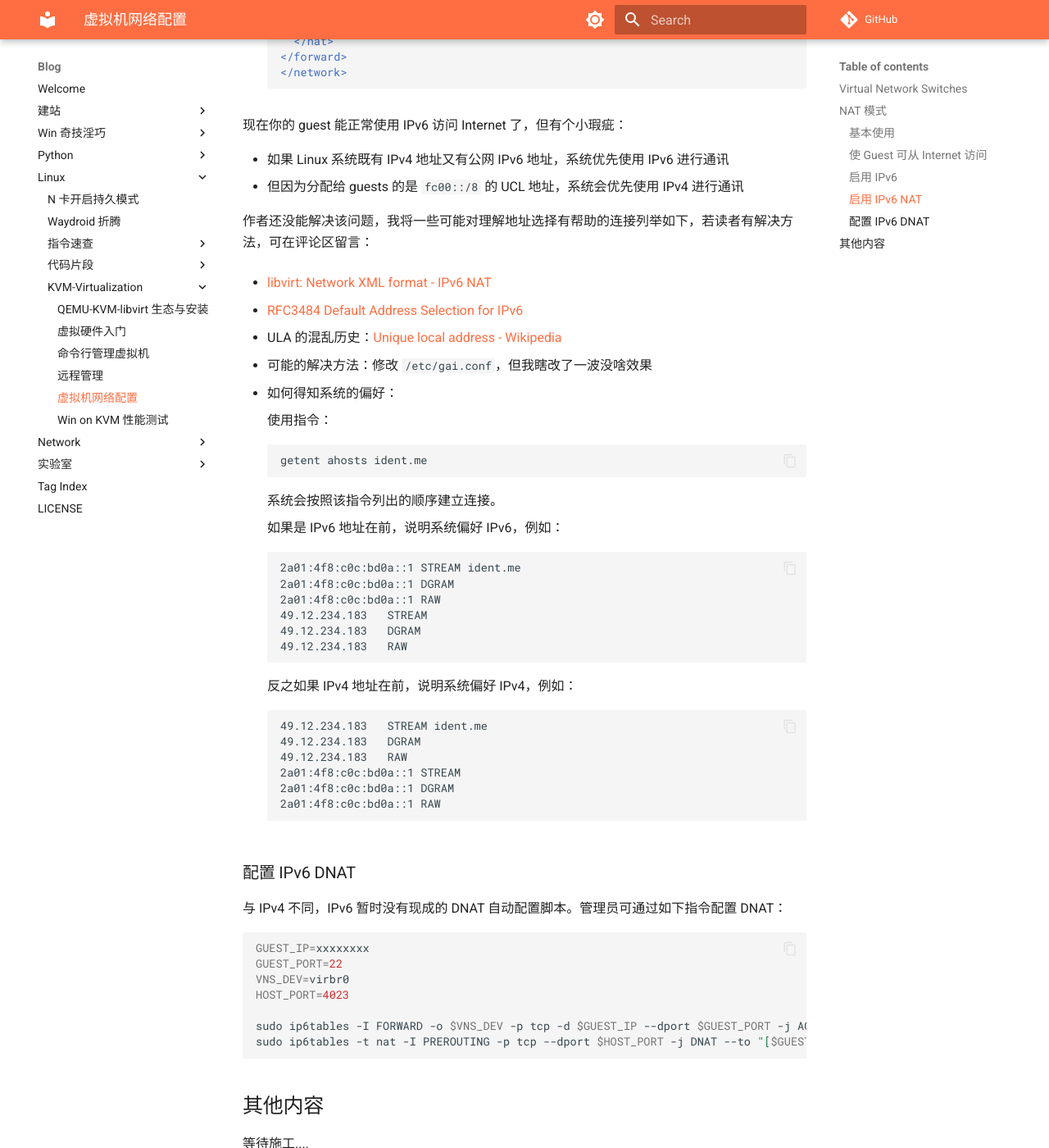
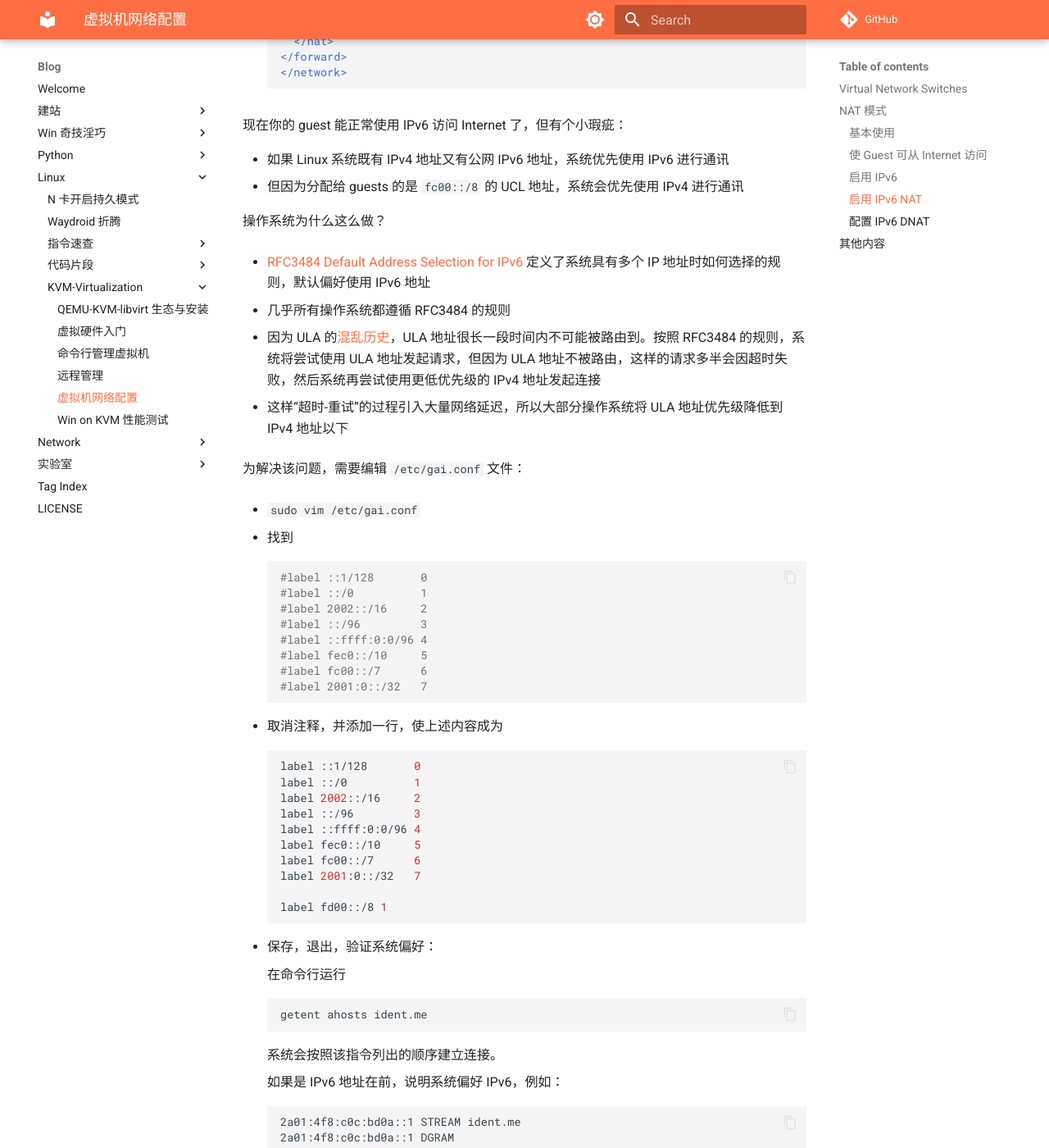
Before and after one commit to GJCav/blog, an MkDocs documentation site: the page built from docs/Linux/KVM-Virtualization/networking.md, in a window 1280 px wide and 1400 px high, scrolled down 4882 px. Shown: the whole window at 82% size. Built offline with MkDocs 1.6.1 and Material for MkDocs 9.7.7, drawn with Linux system fonts in a browser that asks for light colours; comment, search, counter and statistics services are not loaded; some of the changed text lies outside the part shown.

Commit message:
update KVM networking

````diff
--- a/docs/Linux/KVM-Virtualization/networking.md
+++ b/docs/Linux/KVM-Virtualization/networking.md
@@ -26,8 +26,8 @@ update_time: 2024-03-25
     * Guest 与 Host：无法相互访问
 * 共享网卡：相当于使用交换机连接 guest 和 host 的一个网口
     * Guest -> Internet：需要 guest 自行通过宽带拨号/DHCP等手段获取 IP
+* 网卡直通
 * 路由模式
-* 网卡直通
 
 
 
@@ -232,19 +232,57 @@ sudo virsh net-start net_name
 * 如果 Linux 系统既有 IPv4 地址又有公网 IPv6 地址，系统优先使用 IPv6 进行通讯
 * 但因为分配给 guests 的是 `fc00::/8` 的 UCL 地址，系统会优先使用 IPv4 进行通讯
 
-作者还没能解决该问题，我将一些可能对理解地址选择有帮助的连接列举如下，若读者有解决方法，可在评论区留言：
 
-* [libvirt: Network XML format - IPv6 NAT](https://libvirt.org/formatnetwork.html#ipv6-nat-based-network)
 
-* [RFC3484  Default Address Selection for IPv6](https://www.rfcreader.com/#rfc3484)
+操作系统为什么这么做？
 
-* ULA 的混乱历史：[Unique local address - Wikipedia](https://en.wikipedia.org/wiki/Unique_local_address)
+* [RFC3484  Default Address Selection for IPv6](https://www.rfcreader.com/#rfc3484) 定义了系统具有多个 IP 地址时如何选择的规则，默认偏好使用 IPv6 地址
 
-* 可能的解决方法：修改 `/etc/gai.conf`，但我瞎改了一波没啥效果
+* 几乎所有操作系统都遵循 RFC3484 的规则
 
-* 如何得知系统的偏好：
+* 因为 ULA 的[混乱历史](https://en.wikipedia.org/wiki/Unique_local_address)，ULA 地址很长一段时间内不可能被路由到。按照 RFC3484 的规则，系统将尝试使用 ULA 地址发起请求，但因为 ULA 地址不被路由，这样的请求多半会因超时失败，然后系统再尝试使用更低优先级的 IPv4 地址发起连接
 
-    使用指令：
+* 这样“超时-重试”的过程引入大量网络延迟，所以大部分操作系统将 ULA 地址优先级降低到 IPv4 地址以下
+
+
+
+
+
+为解决该问题，需要编辑 `/etc/gai.conf` 文件：
+
+* `sudo vim /etc/gai.conf`
+
+* 找到
+
+    ``` bash
+    #label ::1/128       0
+    #label ::/0          1
+    #label 2002::/16     2
+    #label ::/96         3
+    #label ::ffff:0:0/96 4
+    #label fec0::/10     5
+    #label fc00::/7      6
+    #label 2001:0::/32   7
+    ```
+
+* 取消注释，并添加一行，使上述内容成为
+
+    ``` bash
+    label ::1/128       0
+    label ::/0          1
+    label 2002::/16     2
+    label ::/96         3
+    label ::ffff:0:0/96 4
+    label fec0::/10     5
+    label fc00::/7      6
+    label 2001:0::/32   7
+
+    label fd00::/8 1
+    ```
+
+* 保存，退出，验证系统偏好：
+
+    在命令行运行
 
     ``` bash
     getent ahosts ident.me
@@ -276,6 +314,56 @@ sudo virsh net-start net_name
 
 
 
+上述修改背后的原理：
+
+* RFC3484 Section 6 规定排序规则，与本例相关的是：
+
+    * Rule 5: Prefer matching label
+    * Rule 6: Prefer higher precedence
+    * 且 Rule 5 优先级比 Rule 6 高
+
+* 考虑默认配置：
+
+    ```bash
+    label ::1/128       0
+    label ::/0          1
+    label 2002::/16     2
+    label ::/96         3
+    label ::ffff:0:0/96 4
+    label fec0::/10     5
+    label fc00::/7      6
+    label 2001:0::/32   7
+
+    precedence  ::1/128       50
+    precedence  ::/0          40
+    precedence  2002::/16     30
+    precedence ::/96          20
+    precedence ::ffff:0:0/96  10
+    ```
+
+    `ident.me` 的地址
+
+    * IPv6 为 `2a01:4f8:c0c:bd0a::1` 匹配到 label 1
+    * IPv4 为 `49.12.234.183` 匹配到 label 4
+
+    本机的地址：
+
+    * IPv6 为 `fd12:8848:a2a2:1::74` 匹配到 label 6
+        (注意是最长前缀匹配，不是按照列表先后顺序匹配)
+    * IPv4 为 `192.168.122.154` 匹配到 label 4
+
+    按照 Rule 5，`ident.me` 和本机 `192.168.122.154` 的 label 相同，被优选选择，所以使用 IPv4 地址建立连接。
+
+* 添加 `label fd00::/8 1` 一行后，`fd12:8848:a2a2:1::74` 被匹配到 label 1。
+    * IPv4 和 IPv6 的本机 label 和目标 label 相同，Rule 5 不能排出顺序
+    * 考虑 Rule 6，IPv6 优先级为 40、IPv4 优先级为 10，所以选择 IPv6 建立连接
+
+
+
+
+
+
+
 ### 配置 IPv6 DNAT
 
 与 IPv4 不同，IPv6 暂时没有现成的 DNAT 自动配置脚本。管理员可通过如下指令配置 DNAT：
````
Also changed, not shown: other parts of docs/Linux/KVM-Virtualization/networking.md (+1 -1 lines).
